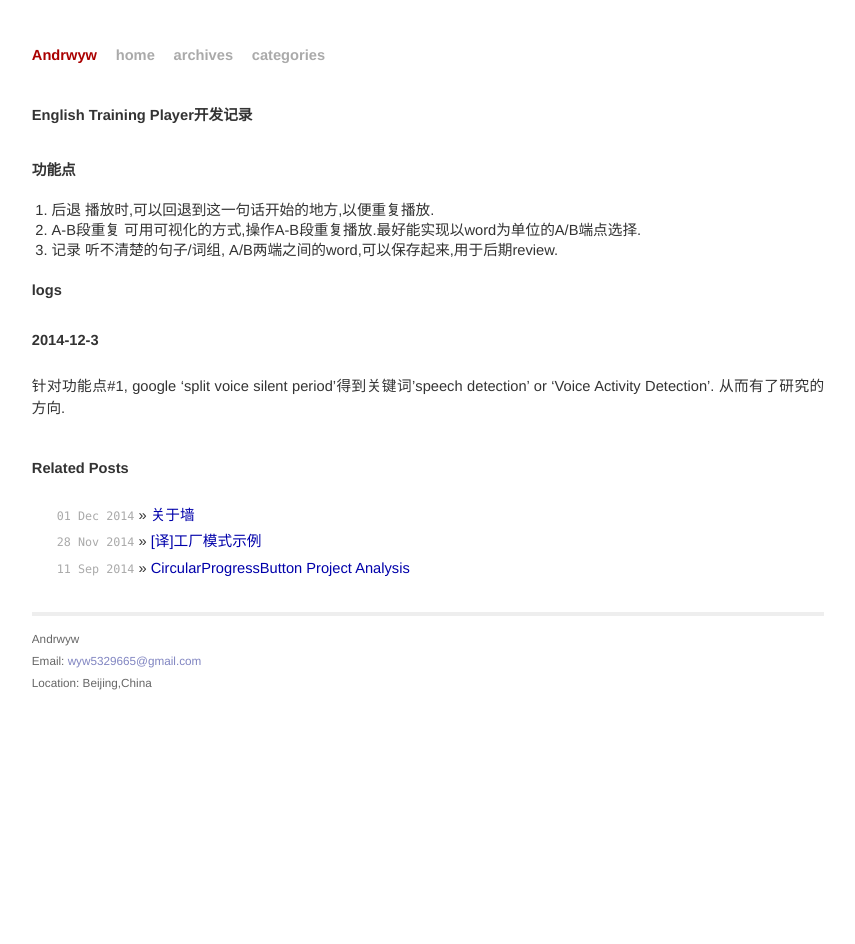
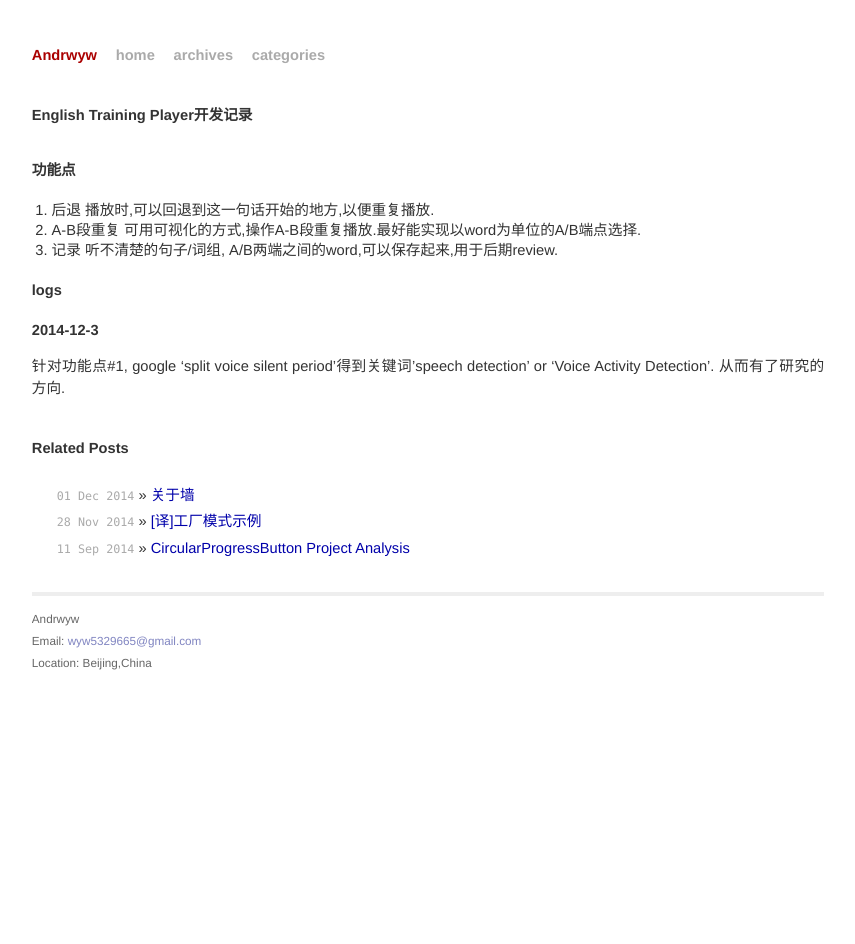
Before and after one commit to Andrwyw/Andrwyw.github.io, a Jekyll site: the page built from _posts/2014-12-3-english-training-player-app-dev.md, in a window 1280 px wide. Shown: the whole page, without its empty margins (212-1067 px from the left). Built offline with Jekyll 4.4.1, drawn with Linux system fonts in a browser that asks for light colours; comment, search, counter and statistics services are not loaded.

Commit message:
new topic:ETP-dev

```diff
--- a/_posts/2014-12-3-english-training-player-app-dev.md
+++ b/_posts/2014-12-3-english-training-player-app-dev.md
@@ -18,6 +18,5 @@ categories: [app dev]
 
 ## logs ##
 
-2014-12-3
-==========
+#### 2014-12-3 ####
 针对功能点#1, google 'split voice silent period'得到关键词'speech detection' or 'Voice Activity Detection'. 从而有了研究的方向.
```
